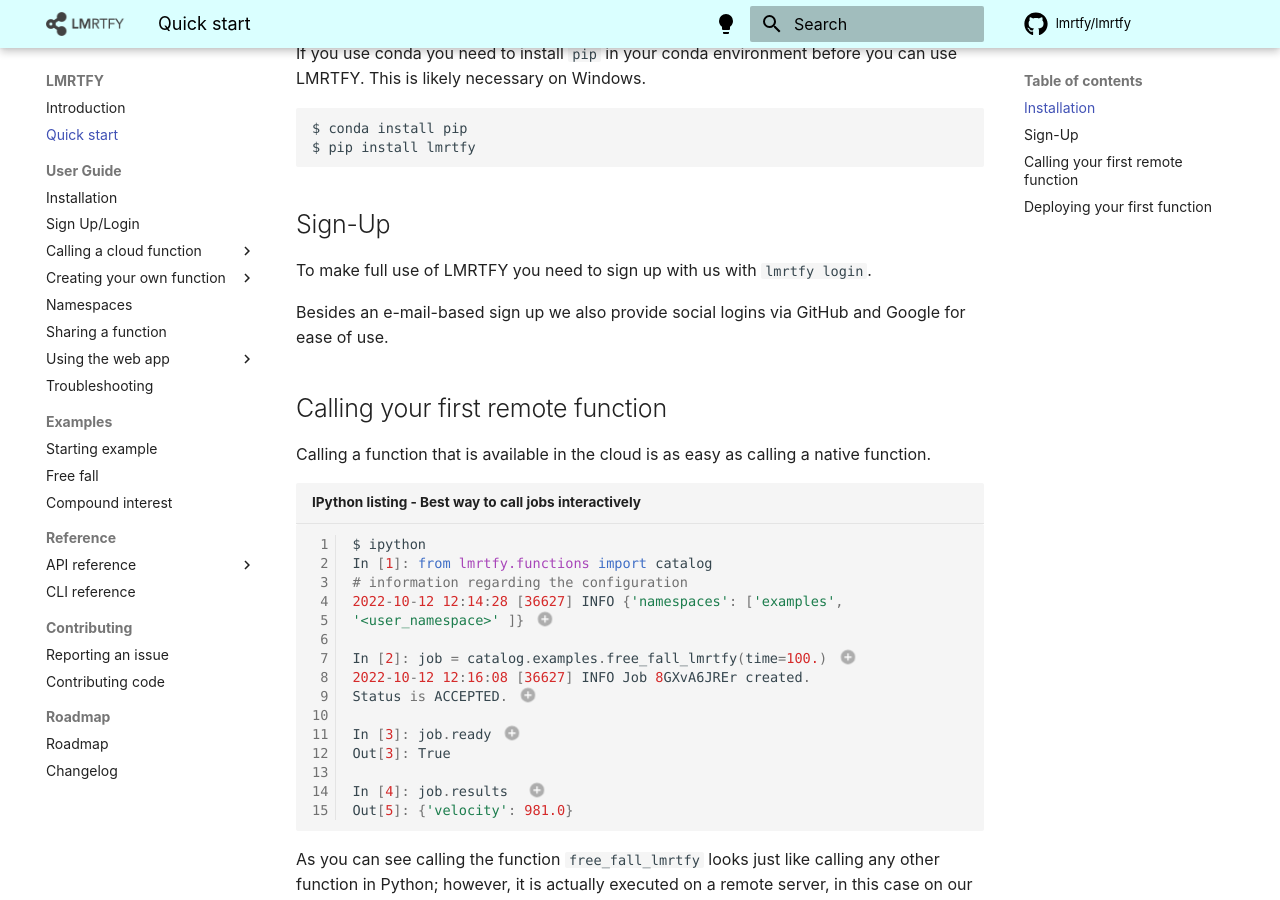
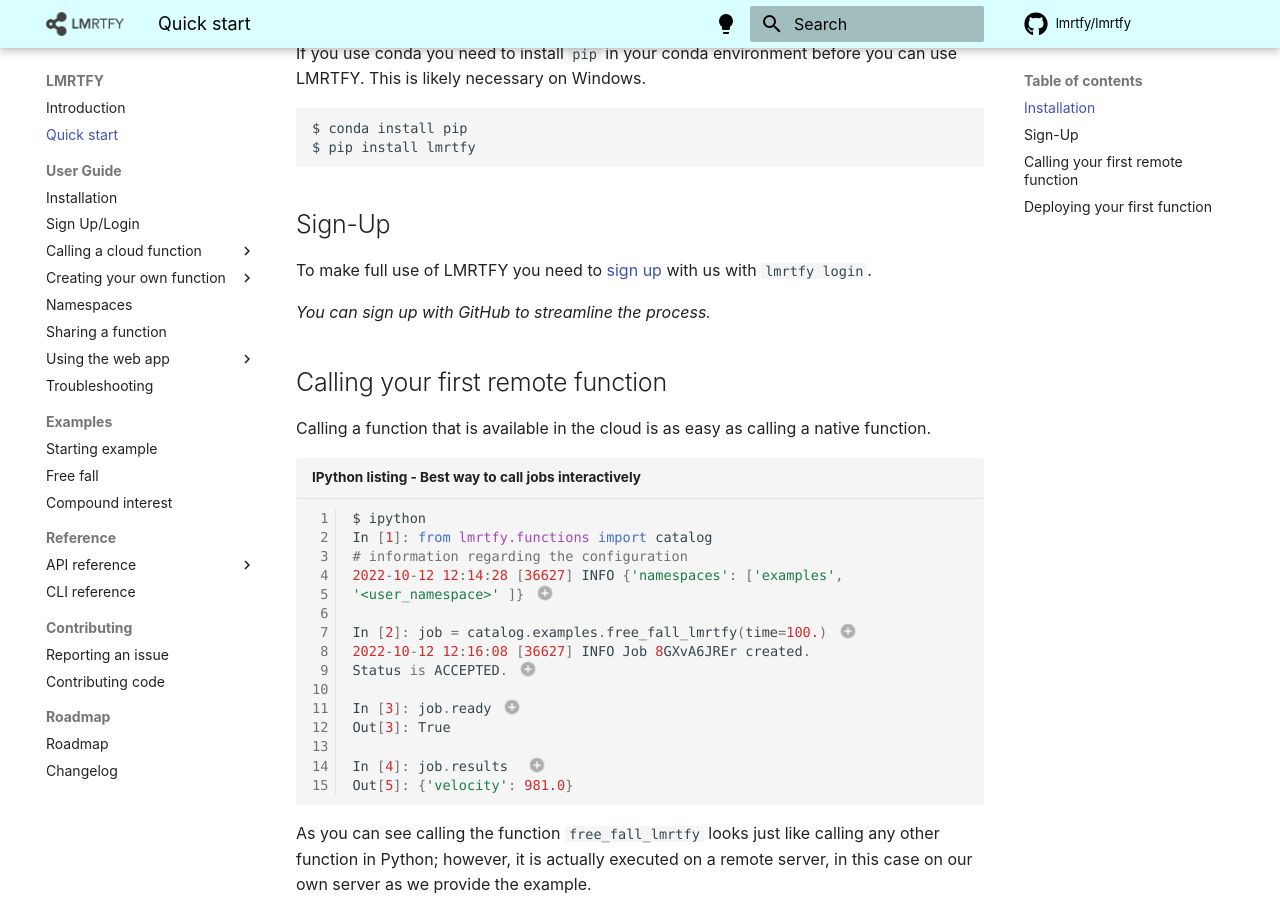
Before and after one commit to lmrtfy/lmrtfy, an MkDocs documentation site: the page built from docs/quickstart.md, in a window 1280 px wide and 900 px high, scrolled down 353 px. Built offline with MkDocs 1.6.1 and Material for MkDocs 9.7.7, drawn with Linux system fonts in a browser that asks for light colours; comment, search, counter and statistics services are not loaded; the version menu is left out.

Commit message:
social login note

````diff
--- a/docs/quickstart.md
+++ b/docs/quickstart.md
@@ -16,9 +16,9 @@ $ pip install lmrtfy
 ```
 
 # Sign-Up
-To make full use of LMRTFY you need to sign up with us with `lmrtfy login`.
+To make full use of LMRTFY you need to [sign up](https://app.lmrt.fyi) with us with `lmrtfy login`.
 
-Besides an e-mail-based sign up we also provide social logins via GitHub and Google for ease of use.
+_You can sign up with GitHub to streamline the process._
 
 # Calling your first remote function
 Calling a function that is available in the cloud is as easy as calling a native function.
````
